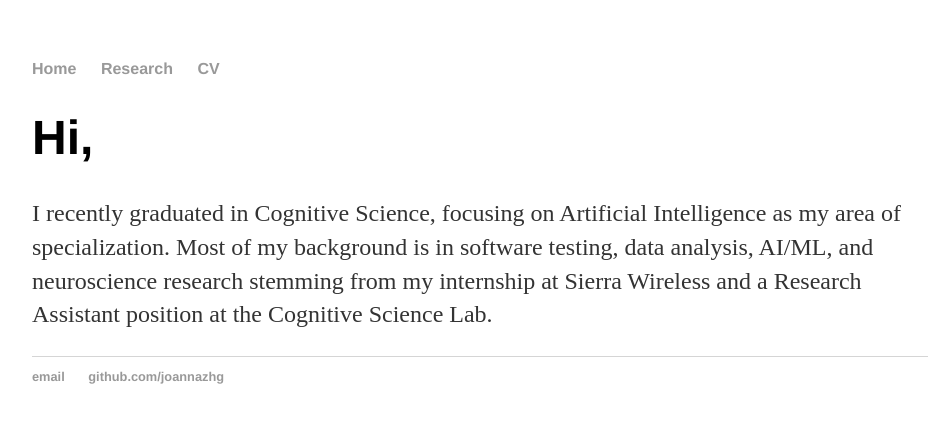
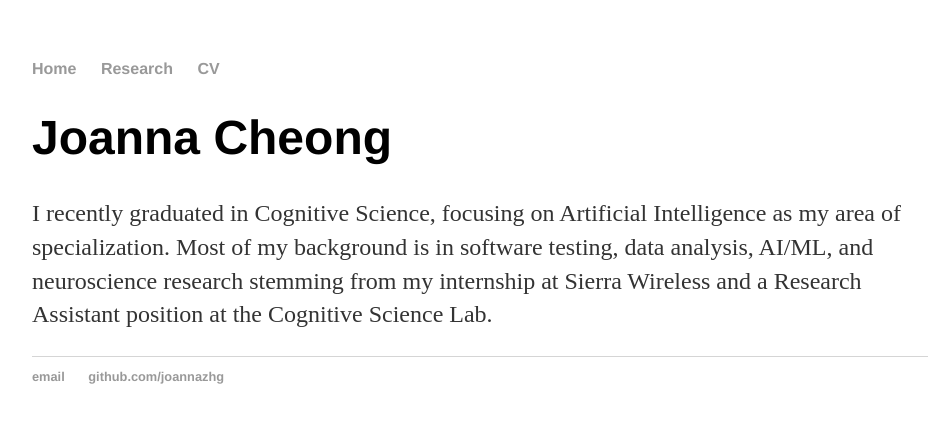
Before and after one commit to joannazhg/joannazhg.github.io, a Jekyll site: the page index.html, which Jekyll copies as it is, in a window 1280 px wide. Shown: the top 423 px of the page, without its empty margins (160-1092 px from the left). Built offline with Jekyll 4.4.1, drawn with Linux system fonts in a browser that asks for light colours.

Commit message:
Update index.html

```diff
--- a/index.html
+++ b/index.html
@@ -15,7 +15,7 @@
 		</nav>
 		<div class="container">
     		<div class="blurb">
-        		<h1>Hi,</h1>
+        		<h1>Joanna Cheong</h1>
 				<p>I recently graduated in Cognitive Science, focusing on Artificial Intelligence as my area of specialization. Most of my background is in software testing, data analysis, AI/ML, and neuroscience research stemming from my internship at Sierra Wireless and a Research Assistant position at the Cognitive Science Lab.</p>
     		</div><!-- /.blurb -->
 		</div><!-- /.container -->
```
